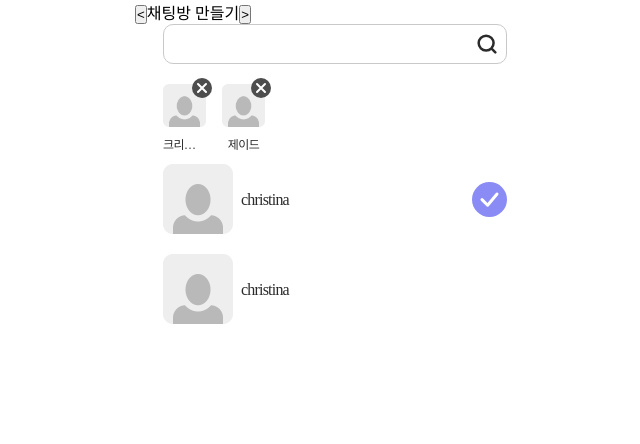
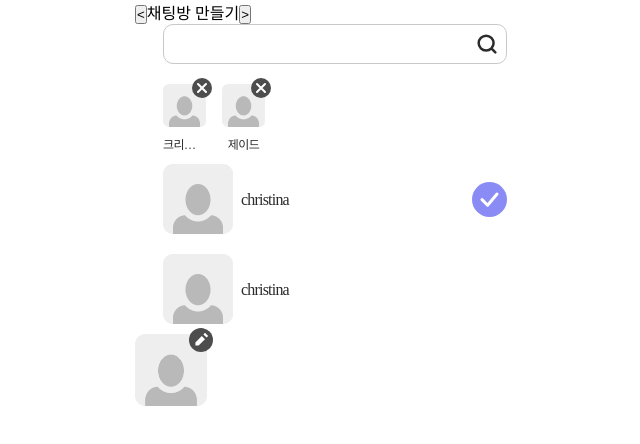
Before and after one commit to ERB-2023/downtalk, a Next.js app in the folder apps/front/: page /create/chat in a window 1280 px wide. Shown: the top 444 px of the page, without its empty margins (305-945 px from the left). Built offline with nearby package versions, Linux system fonts and the light colour scheme; no server answers.

Commit message:
refactor: 멤버 아이콘 컴포넌트 프로필 분리

```diff
--- a/apps/front/src/components/Chat/Create/index.tsx
+++ b/apps/front/src/components/Chat/Create/index.tsx
@@ -1,5 +1,6 @@
 import MemberIcon from "components/Common/MemberIcon";
 import MemberRow from "components/Common/MemberRow";
+import Profile from "components/Common/Profile";
 import SearchBar from "components/Common/SearchBar";
 import { useRouter } from "next/router";
 import styles from "./index.module.scss";
@@ -23,6 +24,7 @@ function Create() {
       </div>
       <MemberRow name="christina" checked />
       <MemberRow name="christina" />
+      <Profile editable deletable={false} size="big" />
     </div>
   );
 }
--- a/apps/front/src/components/Common/MemberIcon/index.tsx
+++ b/apps/front/src/components/Common/MemberIcon/index.tsx
@@ -1,4 +1,5 @@
 import Image from "next/image";
+import Profile from "../Profile";
 import styles from "./index.module.scss";
 
 interface MemberIconProps {
@@ -9,23 +10,7 @@ interface MemberIconProps {
 function MemberIcon({ deletable = true, name }: MemberIconProps) {
   return (
     <div className={styles.container}>
-      <div className={styles.profile}>
-        <Image
-          src="/images/default-profile.png"
-          width={43}
-          height={43}
-          alt="profile"
-        />
-        {deletable && (
-          <Image
-            className={styles.delete}
-            src="/images/icon-delete.svg"
-            width={20}
-            height={20}
-            alt="delete"
-          />
-        )}
-      </div>
+      <Profile deletable={deletable} />
       <p className={styles.name}>{name}</p>
     </div>
   );
--- /dev/null
+++ b/apps/front/src/components/Common/Profile/index.module.scss
@@ -0,0 +1,10 @@
+.container {
+  position: relative;
+  width: fit-content;
+
+  .icon {
+    position: absolute;
+    top: -6px;
+    right: -6px;
+  }
+}
--- /dev/null
+++ b/apps/front/src/components/Common/Profile/index.tsx
@@ -0,0 +1,41 @@
+import Image from "next/image";
+import styles from "./index.module.scss";
+
+interface ProfileProps {
+  deletable: boolean;
+  editable: boolean;
+  size?: "small" | "big";
+  profile?: string; // 추후에 옵셔널 빼야함
+}
+function Profile({ deletable, editable, size = "small" }: ProfileProps) {
+  return (
+    <div className={styles.container}>
+      <Image
+        src="/images/default-profile.png"
+        width={size === "small" ? 43 : 72}
+        height={size === "small" ? 43 : 72}
+        alt="profile"
+      />
+      {deletable && (
+        <Image
+          className={styles.icon}
+          src="/images/icon-delete.svg"
+          width={size === "small" ? 20 : 24}
+          height={size === "small" ? 20 : 24}
+          alt="delete"
+        />
+      )}
+      {editable && (
+        <Image
+          className={styles.icon}
+          src="/images/icon-edit.svg"
+          width={size === "small" ? 20 : 24}
+          height={size === "small" ? 20 : 24}
+          alt="delete"
+        />
+      )}
+    </div>
+  );
+}
+
+export default Profile;
```
Also changed, not shown: apps/front/public/images/icon-edit.svg (added).
